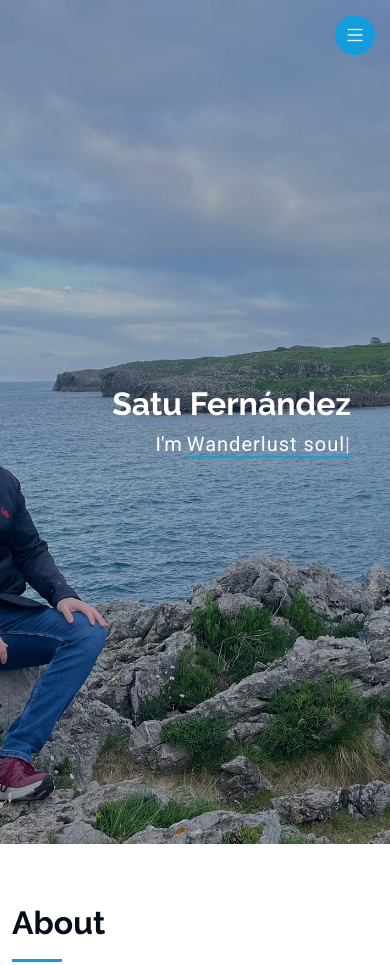
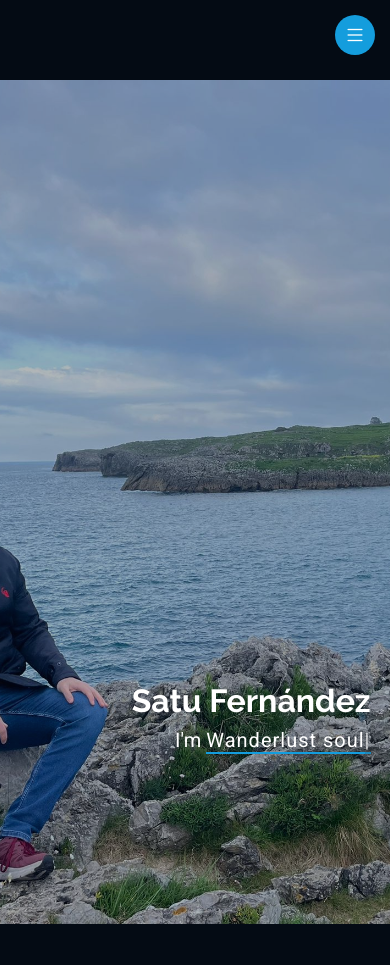
Before and after one commit to satuFernandez/satufernandez.me, a plain HTML site: page index.html in a window 390 px wide. Shown: the top 965 px of the page. Drawn offline with Linux system fonts and the light colour scheme.

Commit message:
fix: image cropped in mobile devices

```diff
--- a/assets/css/main.css
+++ b/assets/css/main.css
@@ -550,6 +550,45 @@ section,
   display: flex;
   align-items: center;
   justify-content: center;
+}
+
+.hero-container {
+  position: relative;
+  width: 100%;
+  height: 100vh;
+  overflow: hidden;
+}
+
+.hero-img {
+  width: 100%;
+  height: 100%;
+  object-fit: cover;
+  object-position: center;
+}
+
+#hero .container {
+  position: absolute;
+  bottom: 20%;
+  right: 0;
+  text-align: right;
+  padding-right: 10% !important;
+  z-index: 2;
+}
+
+@media (max-width: 768px) {
+  #hero .container {
+    padding-right: 5% !important;
+  }
+}
+
+@media (min-width: 1200px) {
+  .hero-container {
+    height: 100vh;
+  }
+
+  #hero .container {
+    bottom: 25%;
+  }
 }
 
 .hero img {
--- a/index.html
+++ b/index.html
@@ -63,17 +63,14 @@
 
     <!-- Hero Section -->
     <section id="hero" class="hero section dark-background">
+        <div class="hero-container">
+            <img src="assets/img/hero-bg.jpg" alt="" data-aos="fade-in" class="hero-img img-fluid">
 
-        <img src="assets/img/hero-bg.jpg" alt="" data-aos="fade-in" class="">
-
-        <div class="container" data-aos="fade-up" data-aos-delay="100" style="text-align: right; padding-right: 10%;">
-            <h2>Satu Fernández</h2>
-            <p>I'm <span class="typed"
-                         data-typed-items="Developer, Wanderlust soul, Music passionate, Animal lover, Unique">Developer</span><span
-                    class="typed-cursor typed-cursor--blink" aria-hidden="true"></span><span
-                    class="typed-cursor typed-cursor--blink" aria-hidden="true"></span></p>
+            <div class="container" data-aos="fade-up" data-aos-delay="100" style="text-align: right; padding-right: 10%;">
+                <h2>Satu Fernández</h2>
+                <p>I'm <span class="typed" data-typed-items="Developer, Wanderlust soul, Music passionate, Animal lover, Unique">Developer</span></p>
+            </div>
         </div>
-
     </section><!-- /Hero Section -->
 
     <!-- About Section -->
```
